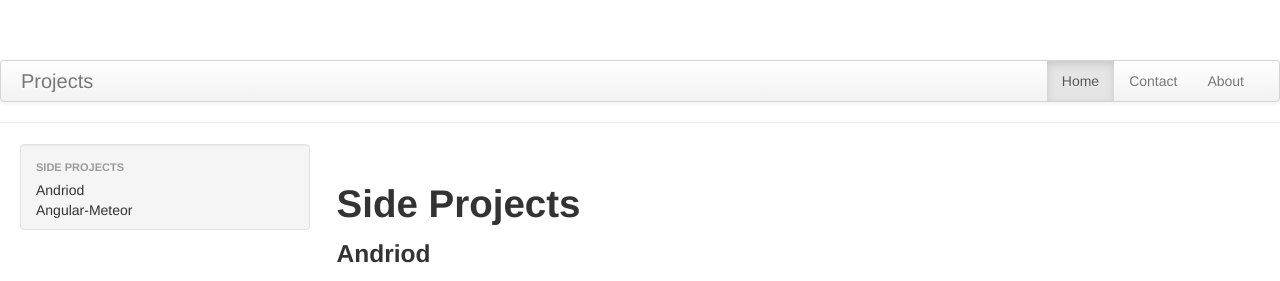
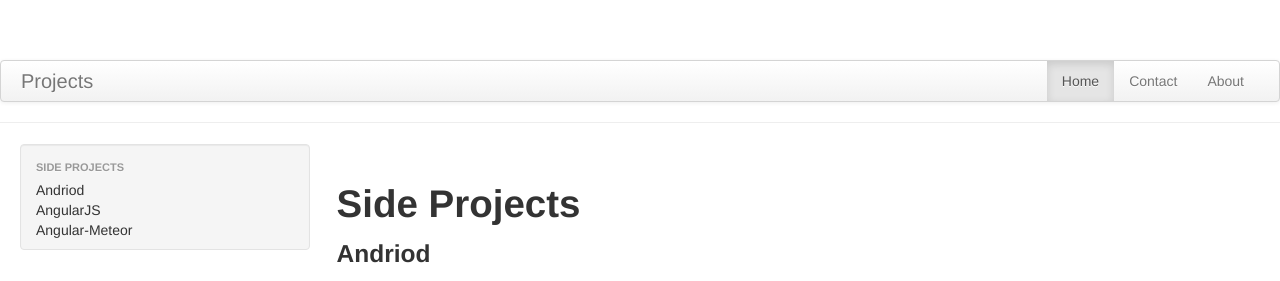
Before and after one commit to Yacoub89/Yacoub89.github.io, a plain HTML site: page project/project.html in a window 1280 px wide. Shown: the top 281 px of the page. Drawn offline with nearby package versions, Linux system fonts and the light colour scheme.

Commit message:
added angular

```diff
--- a/project/project.html
+++ b/project/project.html
@@ -50,8 +50,8 @@
 
               <li class="nav-header">Side Projects</li>
              <li>Andriod</li>
- 		<!--<li>IOS</li>
-		<li>AngularJS</li>-->
+ 		<!--<li>IOS</li>-->
+		<li>AngularJS</li>
 		<li>Angular-Meteor</li>
 
             </ul>
@@ -125,12 +125,12 @@
 
 
 			</p>
-			  </section>
+			  </section>-->
 
 	 <h3>AngularJS</h3> <section id="AngJS">
 
 		 <a href="./AngularJS/Angular.htm">Weather Forecast</a>
-	</section>-->
+	</section>
 
 	 <h3>Angular-Meteor</h3> <section id="AngJS">
 
```
